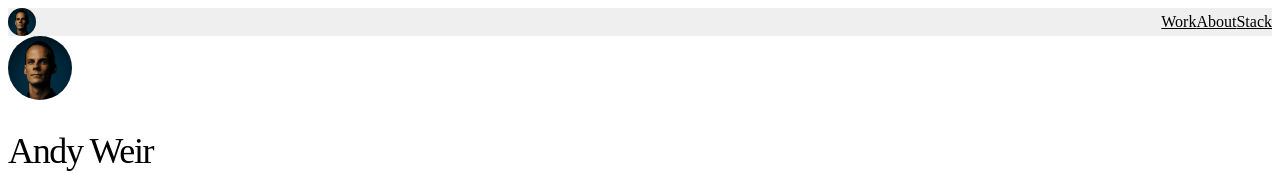
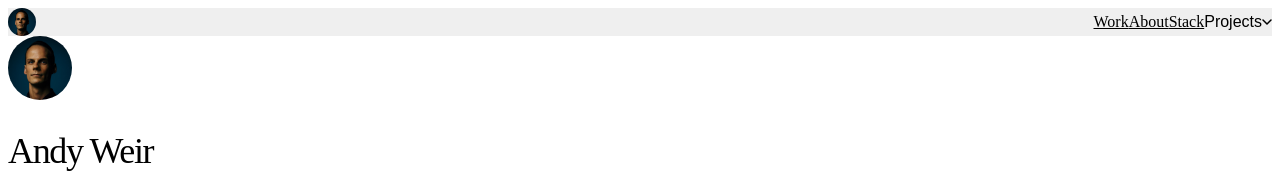
Before and after one commit to weirhere/portfolio-2026, a React (Vite) app: page / in a window 1280 px wide. Shown: the top 173 px of the page. Built offline with nearby package versions, Linux system fonts and the light colour scheme; the HTML template or start-up script is replaced by a standard one; a web font is replaced by a local one.

Commit message:
Add Projects dropdown to header navigation
- Add dropdown menu with hover reveal animation
- Include Football Club Map as first project link
- Use SVG chevron icon

Co-Authored-By: Claude Opus 4.5 <noreply@anthropic.com>

```diff
--- a/src/components/layout/Header.css
+++ b/src/components/layout/Header.css
@@ -79,3 +79,71 @@
   color: var(--color-text);
   background-color: var(--color-gray-200);
 }
+
+/* Dropdown */
+.header__dropdown {
+  position: relative;
+}
+
+.header__dropdown-trigger {
+  display: flex;
+  align-items: center;
+  gap: var(--space-1);
+  cursor: pointer;
+  border: none;
+  background: transparent;
+}
+
+.header__dropdown-arrow {
+  transition: transform var(--transition-fast);
+}
+
+.header__dropdown:hover .header__dropdown-arrow {
+  transform: rotate(180deg);
+}
+
+.header__dropdown-menu {
+  position: absolute;
+  top: 100%;
+  right: 0;
+  margin-top: var(--space-2);
+  min-width: 180px;
+  background-color: var(--color-white);
+  border: var(--dashed-border);
+  border-radius: var(--radius-md);
+  padding: var(--space-2);
+  opacity: 0;
+  visibility: hidden;
+  transform: translateY(-4px);
+  transition:
+    opacity var(--transition-fast),
+    transform var(--transition-fast),
+    visibility var(--transition-fast);
+  box-shadow:
+    0px 1px 1px -0.5px rgba(0, 0, 0, 0.05),
+    0px 3px 3px -1.5px rgba(0, 0, 0, 0.05),
+    0px 6px 6px -3px rgba(0, 0, 0, 0.05),
+    0px 12px 12px -6px rgba(0, 0, 0, 0.05);
+}
+
+.header__dropdown:hover .header__dropdown-menu {
+  opacity: 1;
+  visibility: visible;
+  transform: translateY(0);
+}
+
+.header__dropdown-item {
+  display: block;
+  padding: var(--space-2) var(--space-3);
+  font-size: var(--text-sm);
+  color: var(--color-text-secondary);
+  border-radius: var(--radius-sm);
+  transition:
+    color var(--transition-fast),
+    background-color var(--transition-fast);
+}
+
+.header__dropdown-item:hover {
+  color: var(--color-text);
+  background-color: var(--color-gray-100);
+}
--- a/src/components/layout/Header.tsx
+++ b/src/components/layout/Header.tsx
@@ -37,6 +37,24 @@ function Header() {
           >
             Stack
           </NavLink>
+          <div className="header__dropdown">
+            <button className="header__nav-link header__dropdown-trigger">
+              Projects
+              <svg className="header__dropdown-arrow" width="10" height="6" viewBox="0 0 10 6" fill="none">
+                <path d="M1 1L5 5L9 1" stroke="currentColor" strokeWidth="1.5" strokeLinecap="round" strokeLinejoin="round"/>
+              </svg>
+            </button>
+            <div className="header__dropdown-menu">
+              <a
+                href="https://v0-footballclubmap.vercel.app"
+                className="header__dropdown-item"
+                target="_blank"
+                rel="noopener noreferrer"
+              >
+                Football Club Map
+              </a>
+            </div>
+          </div>
         </nav>
       </div>
     </header>
```
